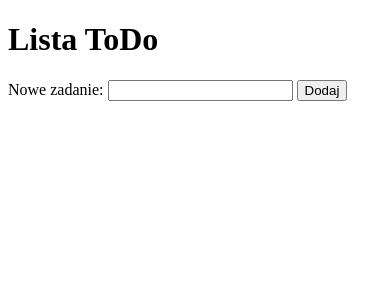
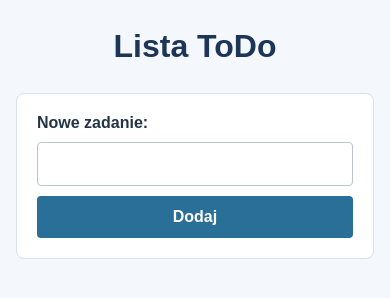
Before and after one commit to grzegorz-2026/TodoApp, a plain HTML site: page index.html in a window 390 px wide. Drawn offline with Linux system fonts and the light colour scheme.

Commit message:
Dodanie stylów aplikacji ToDo

```diff
--- /dev/null
+++ b/css/style.css
@@ -0,0 +1,90 @@
+* {
+	box-sizing: border-box;
+}
+
+body {
+	max-width: 700px;
+	margin: 0 auto;
+	padding: 48px 20px;
+	background-color: #f4f7fb;
+	color: #243447;
+	font-family: Arial, sans-serif;
+}
+
+h1 {
+	margin: 0 0 28px;
+	color: #1d3557;
+	text-align: center;
+}
+
+form {
+	display: grid;
+	grid-template-columns: 1fr auto;
+	gap: 10px;
+	padding: 24px;
+	background-color: #ffffff;
+	border: 1px solid #d9e2ec;
+	border-radius: 8px;
+}
+
+label {
+	grid-column: 1 / -1;
+	font-weight: bold;
+}
+
+input {
+	width: 100%;
+	padding: 12px;
+	border: 1px solid #b8c6d1;
+	border-radius: 4px;
+	font-size: 16px;
+}
+
+input:focus {
+	border-color: #457b9d;
+	outline: 2px solid #c9e4f5;
+}
+
+button {
+	padding: 12px 22px;
+	border: 0;
+	border-radius: 4px;
+	background-color: #2a6f97;
+	color: #ffffff;
+	font-size: 16px;
+	font-weight: bold;
+	cursor: pointer;
+}
+
+button:hover {
+	background-color: #1d5a7a;
+}
+
+#task-list {
+	margin: 24px 0 0;
+	padding: 0;
+	list-style: none;
+}
+
+#task-list li {
+	margin-bottom: 10px;
+	padding: 14px 16px;
+	background-color: #ffffff;
+	border: 1px solid #d9e2ec;
+	border-radius: 4px;
+}
+
+@media (max-width: 600px) {
+	body {
+		padding: 28px 16px;
+	}
+
+	form {
+		grid-template-columns: 1fr;
+		padding: 20px;
+	}
+
+	button {
+		width: 100%;
+	}
+}
--- a/index.html
+++ b/index.html
@@ -4,6 +4,7 @@
 	<meta charset="UTF-8">
 	<meta name="viewport" content="width=device-width, initial-scale=1.0">
 	<title>Moja lista ToDo</title>
+	<link rel="stylesheet" href="css/style.css">
 </head>
 <body>
 	<h1>Lista ToDo</h1>
```
